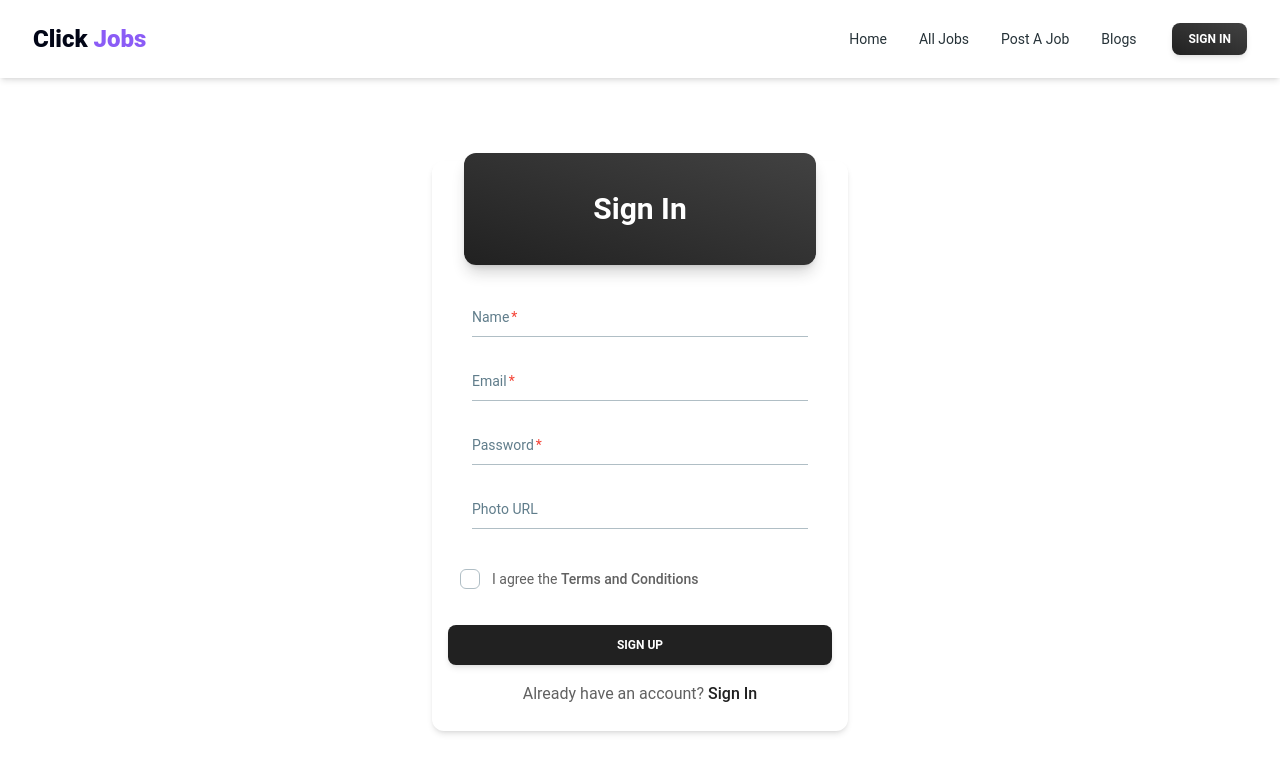
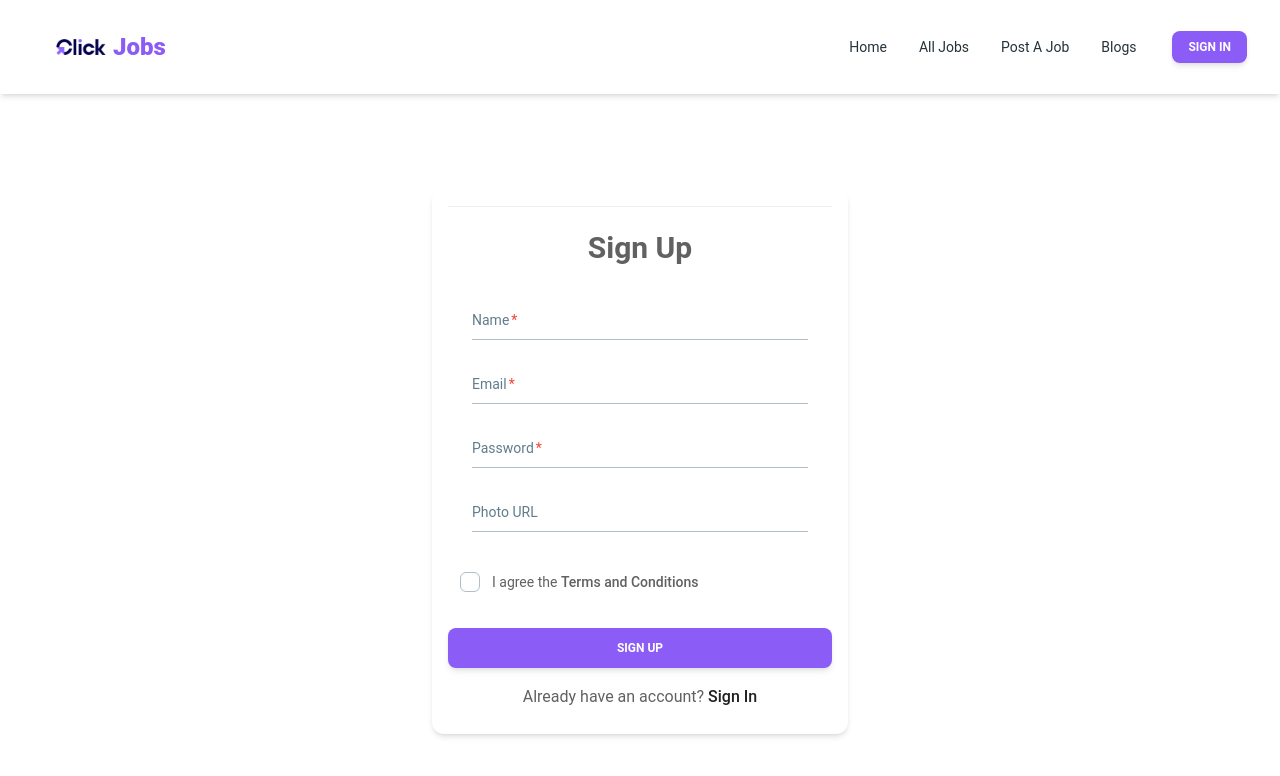
Before and after one commit to Naim-Ahmad/click-jobs-client, a React (Vite) app: page /sign-up in a window 1280 px wide. Shown: the top 776 px of the page. Built offline with nearby package versions, Linux system fonts and the light colour scheme; no server answers.

Commit message:
auth related task and login signup done

```diff
--- a/package.json
+++ b/package.json
@@ -29,7 +29,6 @@
     "@types/react-dom": "^18.2.7",
     "@vitejs/plugin-react": "^4.0.3",
     "autoprefixer": "^10.4.16",
-    "daisyui": "^3.9.4",
     "eslint": "^8.45.0",
     "eslint-plugin-react": "^7.32.2",
     "eslint-plugin-react-hooks": "^4.6.0",
--- /dev/null
+++ b/src/components/WebTitle.jsx
@@ -0,0 +1,14 @@
+import PropTypes from 'prop-types'
+import { Helmet } from 'react-helmet-async'
+
+export default function WebTitle({children}) {
+    return (
+        <Helmet>
+            <title>{children}</title>
+        </Helmet>
+    )
+}
+
+WebTitle.propTypes = {
+    children: PropTypes.node
+}
--- /dev/null
+++ b/src/context/AuthProvider.jsx
@@ -0,0 +1,70 @@
+import { GoogleAuthProvider, createUserWithEmailAndPassword, onAuthStateChanged, signInWithEmailAndPassword, signInWithPopup, signOut, updateProfile } from 'firebase/auth'
+import PropTypes from 'prop-types'
+import { createContext, useEffect, useState } from 'react'
+import auth from '../config/firebase.config'
+
+
+export const AuthContext = createContext(null)
+
+export default function AuthProvider({children}) {
+
+    const [user, setUser] = useState(null)
+    const [loading, setLoading] = useState(true);
+
+    const signUp = (email, password)=>{
+        setLoading(true)
+        return createUserWithEmailAndPassword(auth, email, password)
+    }
+
+    const signIn = (email, password)=>{
+        setLoading(true)
+        return signInWithEmailAndPassword(auth, email, password)
+    }
+
+    const updateUserInfo = (name, photoURL)=>{
+        setLoading(true)
+        return updateProfile(auth.currentUser, {
+            displayName: name,
+            photoURL: photoURL
+        })
+    }
+
+    const continueWithGoogle = ()=> {
+        setLoading(true)
+        const provider = new GoogleAuthProvider()
+        return signInWithPopup(auth, provider)
+    }
+
+    const logout = ()=>{
+        setLoading(true)
+        return signOut(auth)
+    }
+
+
+    useEffect(()=>{
+        const unsubscribe = onAuthStateChanged(auth, (user)=> {
+            setUser(user)
+            setLoading(false)
+        })
+        return ()=> unsubscribe()
+    }, [])
+
+    const authInfo = {
+        user,
+        loading,
+        signIn,
+        logout,
+        signUp,
+        updateProfile,
+        continueWithGoogle,
+        updateUserInfo
+    }
+
+    return (
+        <AuthContext.Provider value={authInfo}>{children}</AuthContext.Provider>
+    )
+}
+
+AuthProvider.propTypes = {
+    children: PropTypes.node
+}
--- /dev/null
+++ b/src/hooks/useAuth.jsx
@@ -0,0 +1,8 @@
+import { useContext } from "react"
+import { AuthContext } from "../context/AuthProvider"
+
+export default function useAuth() {
+    const authInfo = useContext(AuthContext)
+
+    return authInfo
+}
--- a/src/layout/MainLayout.jsx
+++ b/src/layout/MainLayout.jsx
@@ -1,11 +1,13 @@
 import { Outlet } from "react-router-dom";
 // import ComplexNavbar from "./ComplexNavbar";
+import { Toaster } from "react-hot-toast";
 import StickyNavbar from "./StickyNavbar";
 
 export default function MainLayout() {
 
     return (
         <div>
+            <Toaster/>
             <StickyNavbar/>
             {/* <ComplexNavbar/> */}
             <Outlet></Outlet>
--- a/src/layout/StickyNavbar.jsx
+++ b/src/layout/StickyNavbar.jsx
@@ -7,6 +7,7 @@ import {
 } from "@material-tailwind/react";
 import React from "react";
 import { Link, NavLink } from "react-router-dom";
+import logo from '../assets/logo.jpg';
 
 export default function StickyNavbar() {
   const [openNav, setOpenNav] = React.useState(false);
@@ -14,12 +15,12 @@ export default function StickyNavbar() {
   React.useEffect(() => {
     window.addEventListener(
       "resize",
-      () => window.innerWidth >= 960 && setOpenNav(false)
+      () => window.innerWidth >= 720 && setOpenNav(false)
     );
   }, []);
 
   const navList = (
-    <ul className="mt-2 mb-4 flex flex-col gap-2 lg:mb-0 lg:mt-0 lg:flex-row lg:items-center lg:gap-6">
+    <ul className="mt-2 mb-4 flex flex-col gap-2 md:mb-0 md:mt-0 md:flex-row md:items-center md:gap-6">
       <Typography
         as="li"
         variant="small"
@@ -95,20 +96,17 @@ export default function StickyNavbar() {
     <Navbar className="sticky top-0 max-w-full z-10 h-max rounded-none px-4 py-2 lg:px-8 lg:py-4">
       <div className="max-w-7xl mx-auto">
         <div className="flex items-center justify-between text-blue-gray-900">
-          <Typography
-            as="a"
-            href="#"
-            className="mr-4 cursor-pointer py-1.5 font-extrabold text-slate-900 md:text-2xl"
+          <Link to="/"
+            className="mr-4 cursor-pointer py-1.5 flex items-center font-extrabold text-slate-900 md:text-2xl"
           >
-            Click <span className="text-violet-500">Jobs</span>
-          </Typography>
+            <img src={logo} className="w-24" alt="" /> <span className="text-violet-500 -translate-x-4">Jobs</span>
+          </Link>
           <div className="flex items-center gap-4">
-            <div className="mr-4 hidden lg:block">{navList}</div>
+            <div className="mr-4 hidden md:block">{navList}</div>
             <div className="flex items-center gap-x-1">
               <Button
-                variant="gradient"
                 size="sm"
-                className="hidden lg:inline-block bg-violet-500"
+                className="hidden md:inline-block bg-violet-500"
               >
                 <Link to="/sign-in">
                   {" "}
@@ -118,7 +116,7 @@ export default function StickyNavbar() {
             </div>
             <IconButton
               variant="text"
-              className="ml-auto h-6 w-6 text-inherit hover:bg-transparent focus:bg-transparent active:bg-transparent lg:hidden"
+              className="ml-auto h-6 w-6 text-inherit hover:bg-transparent focus:bg-transparent active:bg-transparent md:hidden"
               ripple={false}
               onClick={() => setOpenNav(!openNav)}
             >
@@ -158,7 +156,7 @@ export default function StickyNavbar() {
         <Collapse open={openNav}>
           {navList}
           <div className="flex items-center gap-x-1">
-            <Button fullWidth variant="gradient" size="sm" className="">
+            <Button fullWidth variant="gradient" size="sm" className="bg-violet-500">
               <span>Sign in</span>
             </Button>
           </div>
--- a/src/pages/SignIn/SignIn.jsx
+++ b/src/pages/SignIn/SignIn.jsx
@@ -3,33 +3,70 @@ import {
   Card,
   CardBody,
   CardFooter,
-    CardHeader,
   Input,
-    Typography
+  Spinner,
+  Typography,
 } from "@material-tailwind/react";
-import { Link } from "react-router-dom";
+import { useState } from "react";
+import toast from "react-hot-toast";
+import { Link, useLocation, useNavigate } from "react-router-dom";
+import WebTitle from "../../components/WebTitle";
+import useAuth from "../../hooks/useAuth";
 
 export default function SignIn() {
+  const {signIn} = useAuth()
+  const [loading, setLoading] = useState(false);
+  const {state} = useLocation()
+  const navigate = useNavigate()
+
+  const strongPassword = /^(?=.*[A-Z])(?=.*[@#$%^&+=!]).*$/
+
+  const handleLogin = (e)=>{
+    e.preventDefault()
+    const form = e.target;
+    const email = form.email.value;
+    const password = form.password.value;
+
+     // validation
+     if (password.length < 6) {
+      return toast.error('Password must be at least 6 characters long!')
+    }
+
+    if (!strongPassword.test(password)) {
+      return toast.error(`Password must contain at least one special character (@, #, $, %, ^, &, +, =, or !) and at least one capital letter.`)
+
+    }
+
+    setLoading(true)
+
+    signIn(email, password)
+    .then(()=>{
+      state ? navigate(state) : navigate('/')
+    })
+    .catch(err=>{
+      console.log(err)
+      setLoading(false)
+      toast.error(err.code)
+    })
+
+  }
   return (
+    <>
+      <WebTitle> Sign In | Click Jobs</WebTitle>
       <div className="flex items-center justify-center min-h-[80svh]">
+        <form onSubmit={handleLogin}>
           <Card className="w-96">
-        <CardHeader
-          variant="gradient"
-          color="gray"
-          className="mb-4 grid h-28 place-items-center"
-        >
-          <Typography variant="h3" color="white">
+            <Typography variant="h3" className="text-center border-t pt-5">
               Sign In
             </Typography>
-        </CardHeader>
+
             <CardBody className="flex flex-col gap-4">
-          <Input variant="standard" label="Email" size="lg" />
-          <Input variant="standard" label="Password" size="lg" />
-
+              <Input variant="standard" type="email" name="email" label="Email" size="lg" required/>
+              <Input variant="standard" type="password" name="password" label="Password" size="lg" required />
             </CardBody>
             <CardFooter className="pt-0">
-          <Button variant="gradient" fullWidth>
-            Sign In
+              <Button disabled={loading} type="submit" className="bg-violet-500 flex justify-center" fullWidth>
+                {loading ? <Spinner/>: "Sign In"}
               </Button>
               <Typography variant="small" className="mt-6 flex justify-center">
                 Don&apos;t have an account?
@@ -39,13 +76,13 @@ export default function SignIn() {
                   color="blue-gray"
                   className="ml-1 font-bold"
                 >
-
                   <Link to="/sign-up">Sign up</Link>
                 </Typography>
               </Typography>
             </CardFooter>
           </Card>
-
+        </form>
       </div>
+    </>
   );
 }
--- a/src/pages/SignUp/SignUp.jsx
+++ b/src/pages/SignUp/SignUp.jsx
@@ -2,39 +2,109 @@ import {
   Button,
   Card,
   CardBody,
-    CardHeader,
   Checkbox,
   Input,
+  Spinner,
   Typography,
 } from "@material-tailwind/react";
-import { Link } from "react-router-dom";
+import { useState } from "react";
+import toast from "react-hot-toast";
+import { Link, useLocation, useNavigate } from "react-router-dom";
+import WebTitle from "../../components/WebTitle";
+import useAuth from "../../hooks/useAuth";
+
+const strongPassword = /^(?=.*[A-Z])(?=.*[@#$%^&+=!]).*$/
 
 export default function SignUp() {
+  const { signUp, updateProfile } = useAuth();
+  const [loading, setLoading] = useState(false);
+  const navigate = useNavigate();
+  const { state } = useLocation();
 
-    const handleSignUp = e => {
-        console.log(e.target)
+  const handleSignUp = (e) => {
+    e.preventDefault();
+    const form = e.target;
+    const name = form.name.value;
+    const email = form.email.value;
+    const password = form.password.value;
+    const photoURL = form.photoURL.value;
+
+    // validation
+    if (password.length < 6) {
+      return toast.error('Password must be at least 6 characters long!')
     }
+
+    if (!strongPassword.test(password)) {
+      return toast.error(`Password must contain at least one special character (@, #, $, %, ^, &, +, =, or !) and at least one capital letter.`)
+
+    }
+
+    setLoading(true);
+
+    signUp(email, password)
+      .then(() => {
+        updateProfile(name, photoURL)
+          .then(() => {
+            setLoading(false);
+            toast.success("Registration Successful!");
+            state ? navigate(state) : navigate("/");
+          })
+          .catch((err) => {
+            toast.error(err.code);
+            setLoading(false);
+            console.log(err);
+          });
+      })
+      .catch((err) => {
+        toast.error(err.code);
+        setLoading(false);
+        console.log(err);
+      });
+  };
   return (
+    <>
+      <WebTitle>Sign Up | Click Jobs</WebTitle>
       <div className="flex items-center justify-center mt-2 min-h-[90svh]">
         <Card className="p-4" color="transparent">
-      <CardHeader
-          variant="gradient"
-          color="gray"
-          className="grid h-28 place-items-center"
+          <Typography variant="h3" className="text-center border-t pt-5">
+            Sign Up
+          </Typography>
+          <form
+            onSubmit={handleSignUp}
+            className=" mb-2 w-80 max-w-screen-lg sm:w-96"
           >
-          <Typography variant="h3" color="white">
-            Sign In
-          </Typography>
-        </CardHeader>
-        <form onSubmit={handleSignUp} className=" mb-2 w-80 max-w-screen-lg sm:w-96">
             <div className="mb-1 flex flex-col gap-6">
               <CardBody className="flex flex-col gap-4">
+                <Input
+                  variant="standard"
+                  name="name"
+                  label="Name"
+                  size="lg"
+                  required
+                />
+                <Input
+                  variant="standard"
+                  name="email"
+                  label="Email"
+                  size="lg"
+                  required
+                />
+                <Input
+                  variant="standard"
+                  name="password"
+                  type="password"
+                  label="Password"
+                  size="lg"
+                  required
+                />
 
-              <Input variant="standard" name="text" type="text" label="Name" size="lg" required/>
-              <Input variant="standard" name="email" type="email" label="Email" size="lg" required/>
-              <Input variant="standard" name="password" type="password" label="Password" size="lg" required/>
-              <Input variant="standard" name="url" type="url" label="Photo URL" size="lg"/>
-
+                <Input
+                  variant="standard"
+                  name="photoURL"
+                  type="url"
+                  label="Photo URL"
+                  size="lg"
+                />
               </CardBody>
             </div>
             <Checkbox
@@ -53,10 +123,14 @@ export default function SignUp() {
                   </a>
                 </Typography>
               }
-
             />
-          <Button type="submit" className="mt-6" fullWidth>
-            sign up
+            <Button
+              disabled={loading}
+              type="submit"
+              className="mt-6 flex bg-violet-500 justify-center"
+              fullWidth
+            >
+              {loading ? <Spinner /> : "Sign Up"}
             </Button>
             <Typography color="gray" className="mt-4 text-center font-normal">
               Already have an account?{" "}
@@ -67,5 +141,6 @@ export default function SignUp() {
           </form>
         </Card>
       </div>
+    </>
   );
 }
--- a/tailwind.config.js
+++ b/tailwind.config.js
@@ -17,5 +17,5 @@ module.exports = withMT({
       },
     }
   },
-  plugins: [require("daisyui")],
+  plugins: [],
 });
```
Also changed, not shown: src/main.jsx (+7 -1 lines), src/assets/logo.jpg (added), 1 other file (tests, documents, lock files or other folders). Lines whose indentation alone changed are shown as unchanged.
